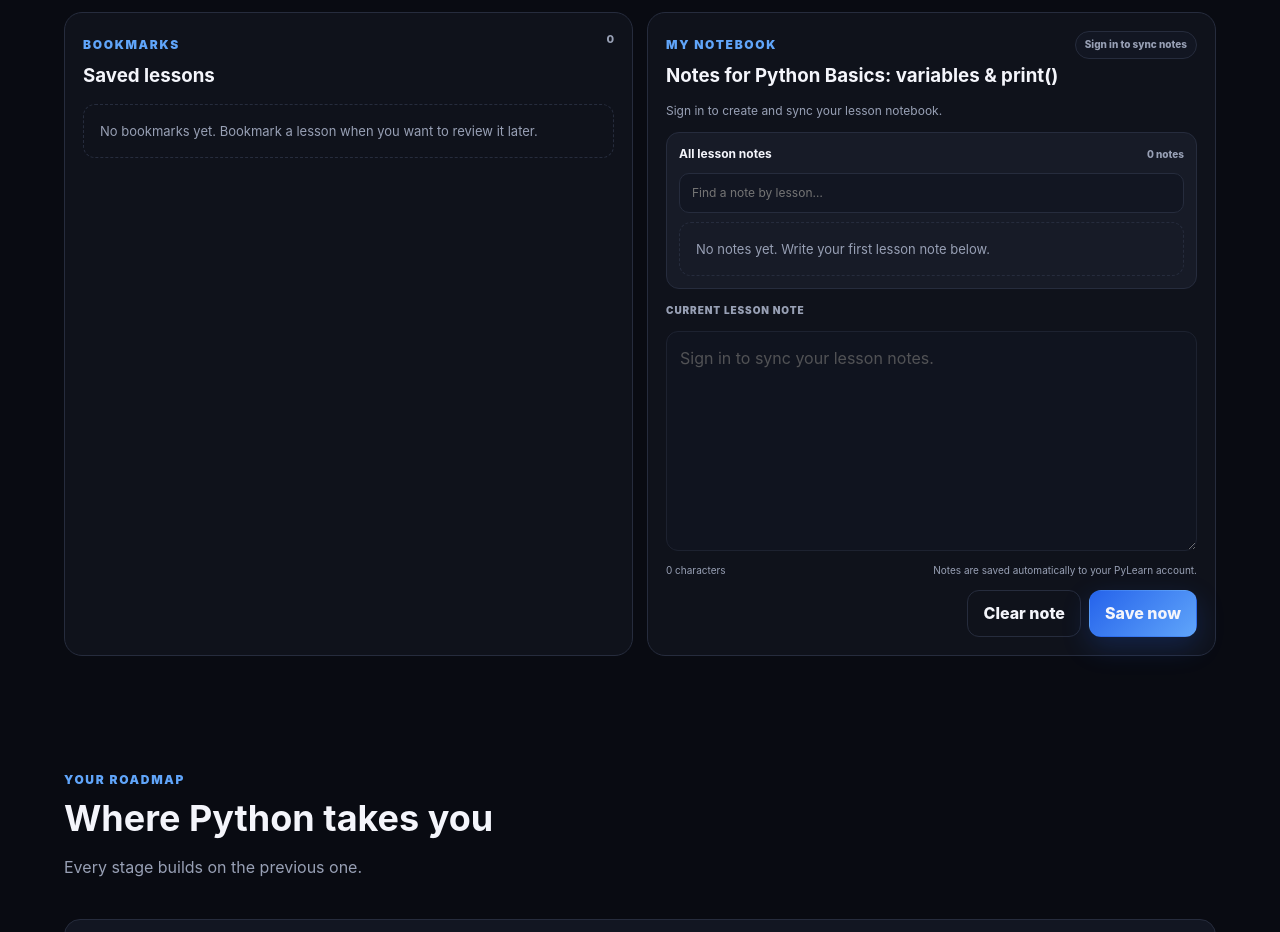
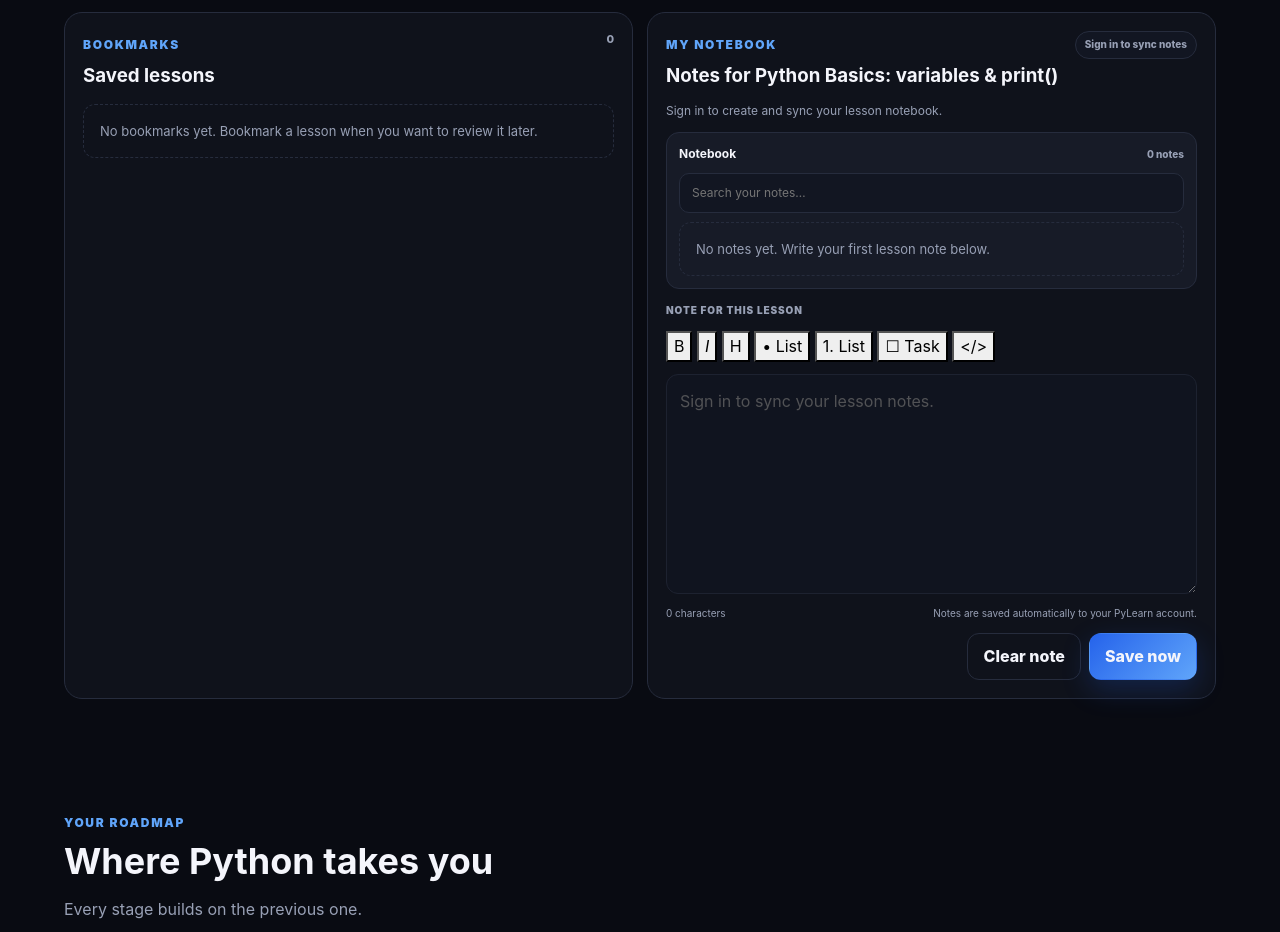
Before and after one commit to YAbu528/Pylearn, a plain HTML site: page index.html in a window 1280 px wide. Shown: the part 8746-9678 px from the top of the page. Drawn offline with nearby package versions, Linux system fonts and the light colour scheme.

Commit message:
Simplify notebook layout and add note tools and clear dialog

```diff
--- a/index.html
+++ b/index.html
@@ -450,18 +450,40 @@ print("2 + 3 =", 2 + 3)</textarea>
         <span id="noteStatus" class="note-status" data-state="idle" role="status" aria-live="polite">No note yet</span>
       </div>
       <p class="notes-help" id="notesHelp">Your notes save automatically and sync to your account.</p>
-      <div class="notes-library">
-        <div class="notes-library-head"><b>All lesson notes</b><span id="savedNoteCount">0 notes</span></div>
-        <input id="noteLibrarySearch" type="search" placeholder="Find a note by lesson…" aria-label="Search saved notes" oninput="renderSavedNotesList()">
-        <div id="savedNotesList" class="saved-notes-list"><div class="study-empty">Your saved lesson notes will appear here.</div></div>
+      <details class="notes-library" open>
+        <summary class="notes-library-head"><b>Notebook</b><span id="savedNoteCount">0 notes</span></summary>
+        <div class="notes-library-content">
+          <input id="noteLibrarySearch" type="search" placeholder="Search your notes…" aria-label="Search saved notes" oninput="renderSavedNotesList()">
+          <div id="savedNotesList" class="saved-notes-list"><div class="study-empty">Your saved lesson notes will appear here.</div></div>
+        </div>
+      </details>
+      <label class="notes-editor-label" for="lessonNotes">NOTE FOR THIS LESSON</label>
+      <div class="note-format-toolbar" role="toolbar" aria-label="Note formatting">
+        <button type="button" onclick="formatLessonNote('bold')" title="Bold">B</button>
+        <button type="button" onclick="formatLessonNote('italic')" title="Italic"><i>I</i></button>
+        <button type="button" onclick="formatLessonNote('heading')" title="Heading">H</button>
+        <button type="button" onclick="formatLessonNote('bullet')" title="Bullet list">• List</button>
+        <button type="button" onclick="formatLessonNote('number')" title="Numbered list">1. List</button>
+        <button type="button" onclick="formatLessonNote('check')" title="Checklist">☐ Task</button>
+        <button type="button" onclick="formatLessonNote('code')" title="Code">&lt;/&gt;</button>
       </div>
-      <label class="notes-editor-label" for="lessonNotes">CURRENT LESSON NOTE</label>
       <textarea id="lessonNotes" placeholder="Write something you want to remember…" oninput="handleNoteInput()" aria-describedby="noteEditorMeta"></textarea>
       <div class="note-editor-meta" id="noteEditorMeta"><span id="noteCharCount">0 characters</span><span id="noteSyncHint">Changes save automatically</span></div>
       <div class="notes-actions"><button class="ghost" onclick="clearCurrentNote()">Clear note</button><button class="primary" onclick="saveCurrentNote()">Save now</button></div>
     </article>
   </div>
 </section>
+<div id="noteClearDialog" class="note-confirm-backdrop" hidden>
+  <section class="note-confirm-dialog" role="dialog" aria-modal="true" aria-labelledby="noteClearTitle" aria-describedby="noteClearMessage">
+    <span class="eyebrow">CONFIRM ACTION</span>
+    <h3 id="noteClearTitle">Clear this lesson note?</h3>
+    <p id="noteClearMessage">This removes the note for this lesson from your notebook and syncs the change to your account.</p>
+    <div class="note-confirm-actions">
+      <button type="button" class="ghost" onclick="closeNoteClearConfirm()">Keep note</button>
+      <button type="button" class="danger" onclick="confirmClearCurrentNote()">Clear note</button>
+    </div>
+  </section>
+</div>
 <section class="section roadmap" id="roadmap">
 <div class="heading"><div><span class="eyebrow">YOUR ROADMAP</span><h2>Where Python takes you</h2><p>Every stage builds on the previous one.</p></div></div>
 <div class="learning-map-intro">
```
